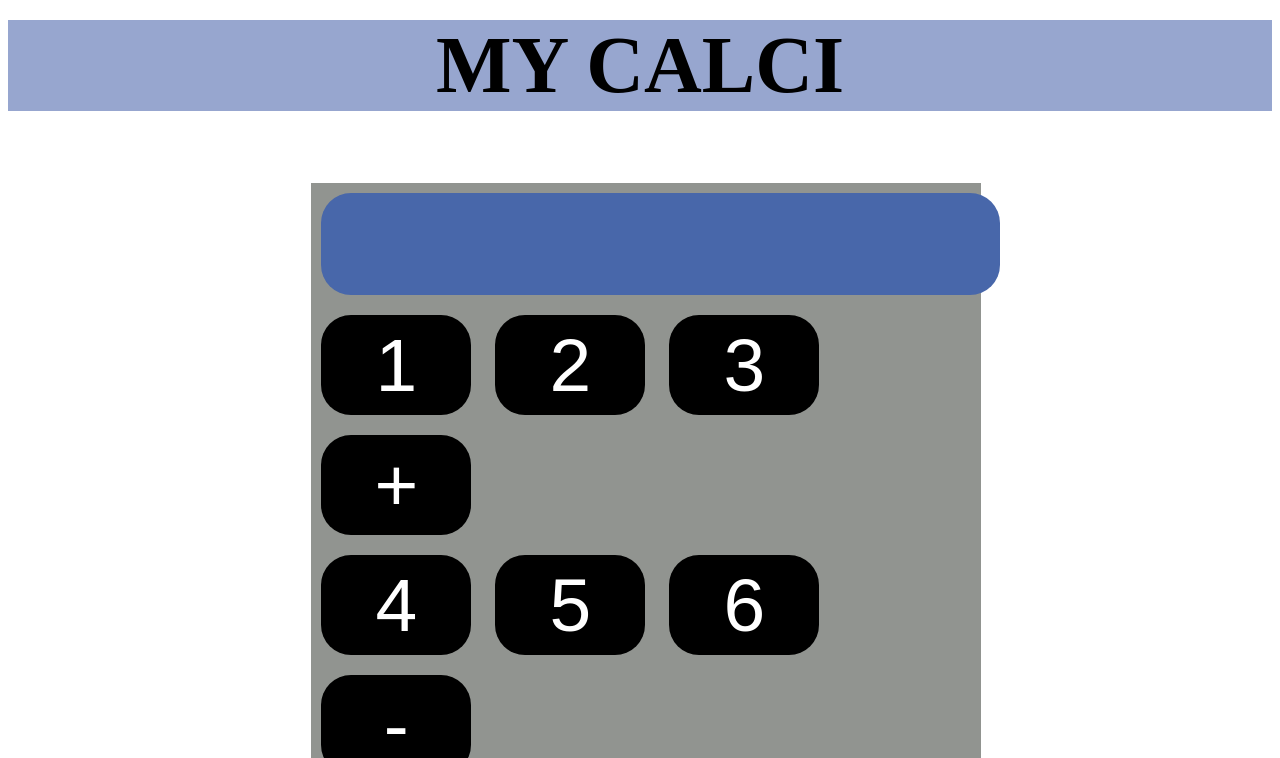
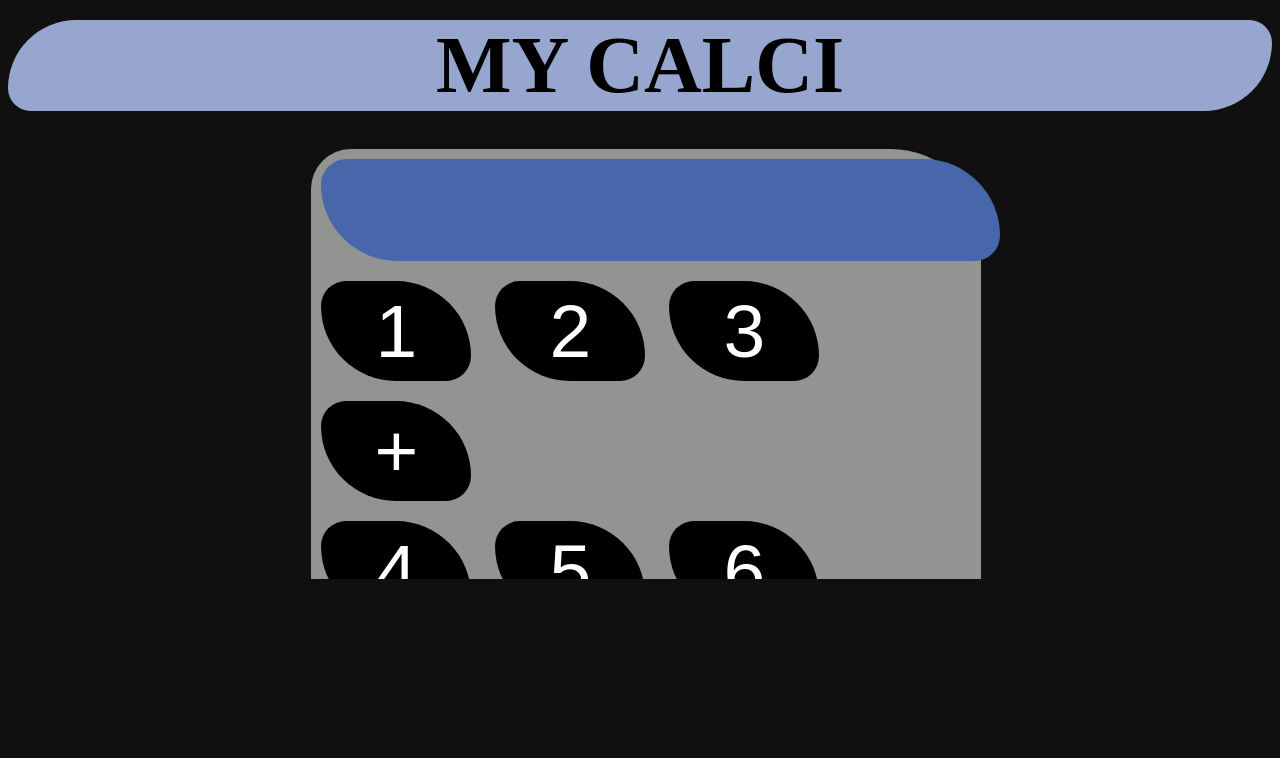
Before and after one commit to shellkore/calculator_front-end, a plain HTML site: page index.html in a window 1280 px wide. Shown: the top 758 px of the page. Drawn offline with Linux system fonts and the light colour scheme.

Commit message:
Add files via upload

```diff
--- a/index.html
+++ b/index.html
@@ -23,6 +23,7 @@
     <body>
         <h1>MY CALCI</h1>
         <br/>
+        <div id="maindiv">
         	<form id="myform" name="calc">
            		<input id="disp" name="display"><br/>
            		<input type=button value="1" OnClick="calc.display.value+='1'">
@@ -46,5 +47,6 @@
            		<input type=button value="x²" OnClick="myfun(2)">
            		<input type=button value="x³" OnClick="myfun(3)">
         	</form>
+        </div>
     </body>
 </html>
--- a/mystyle.css
+++ b/mystyle.css
@@ -2,18 +2,29 @@ input {
     width: 150px;
     height: 100px;
     font-size: 75px;
-    border-radius: 30px;
+    border-radius: 30px 90px;
     margin: 10px;
     background-color: #000;
     color: #fff;
     border-style: none;
 }
 
+body{
+    background-color: #101010;
+    margin-bottom: 0px;
+}
+
+#maindiv{
+    max-height: 430px;
+    overflow: scroll;
+}
 #myform {
     margin-left: 24%;
     background-color: #919490;
     width:53%;
-    /*border: medium solid purple;*/
+    border-radius: 40px 90px;
+
+    /*! border: medium solid purple; */
 }
 
 h1{
@@ -21,8 +32,11 @@ h1{
     font-size: 80px;
     margin-right: 150px;
     margin-top: 20px;
+    margin-bottom: 20px;
     background-color: #97A6CF;
     width:100%;
+    border-radius: 90px 30px;
+
 }
 
 #disp{
```
Lines whose indentation alone changed are shown as unchanged.
